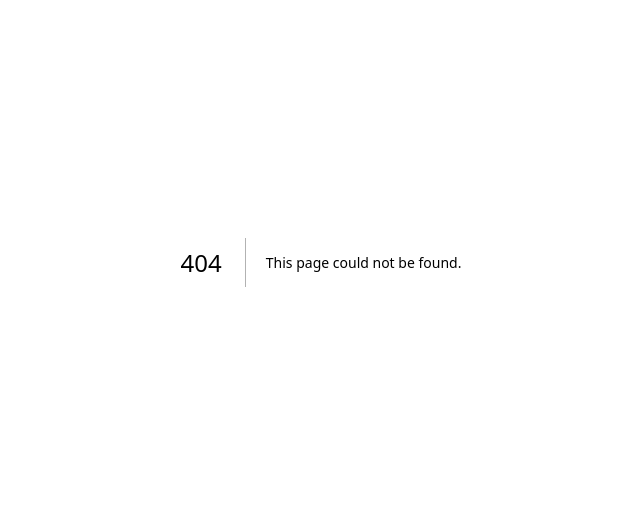
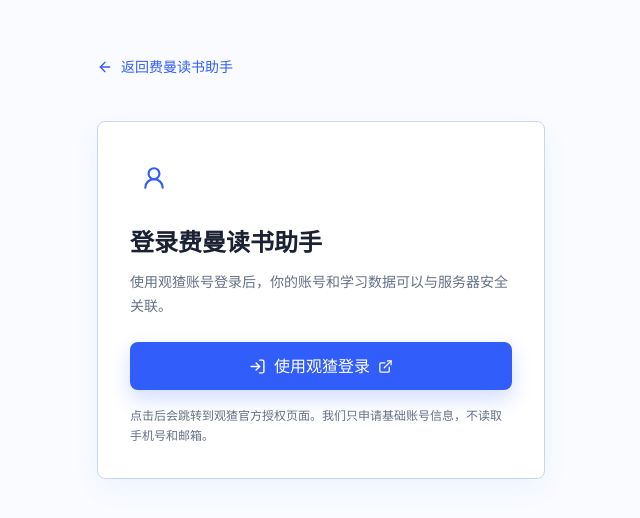
Before and after one commit to HachikoJ/Feynman-Reader, a Next.js app: page /login in a window 1280 px wide. Before the commit this address had no page. Shown: the part 138-656 px from the top of the page, without its empty margins (319-959 px from the left). Built offline with nearby package versions, Linux system fonts and the light colour scheme; no server answers.

Commit message:
feat: add Watcha login page and account entry

```diff
--- a/src/app/account/page.tsx
+++ b/src/app/account/page.tsx
@@ -2,8 +2,8 @@
 
 import { useEffect, useState } from 'react'
 import Link from 'next/link'
-import { ArrowLeft, Check, EyeOff, ExternalLink, RefreshCw, ShieldCheck, Trash2 } from 'lucide-react'
-import { deleteApiKey, getAccount, getApiKeyStatus, saveApiKey, type AccountUser } from '@/lib/accountClient'
+import { ArrowLeft, Check, EyeOff, ExternalLink, LogOut, RefreshCw, ShieldCheck, Trash2 } from 'lucide-react'
+import { deleteApiKey, getAccount, getApiKeyStatus, logout, saveApiKey, type AccountUser } from '@/lib/accountClient'
 
 export default function AccountPage() {
   const [user, setUser] = useState<AccountUser | null>(null)
@@ -36,13 +36,20 @@
     finally { setBusy(false) }
   }
 
+  const handleLogout = async () => {
+    if (busy) return
+    setBusy(true); setError(null); setMessage(null)
+    try { await logout(); window.location.href = '/login' }
+    catch (reason) { setError(reason instanceof Error ? reason.message : '退出登录失败。'); setBusy(false) }
+  }
+
   return <main className="mx-auto min-h-screen max-w-2xl bg-[var(--bg-primary)] px-4 py-8">
     <Link href="/" className="mb-6 inline-flex min-h-11 items-center gap-2 text-sm text-[var(--accent)]"><ArrowLeft size={16} aria-hidden="true" />返回费曼读书助手</Link>
     <h1 className="text-2xl font-bold">账号与安全</h1>
     <section className="card mt-6 p-5">
       <h2 className="flex items-center gap-2 text-lg font-semibold"><ShieldCheck size={19} aria-hidden="true" />登录方式</h2>
       <p className="mt-3 text-sm text-[var(--text-secondary)]">{user ? `当前账号：${user.email || user.phone || '观猹账号已连接'}` : '尚未读取到登录账号。'}</p>
-      {user ? <p className="mt-2 text-xs leading-5 text-[var(--text-secondary)]">当前使用观猹账号登录。</p> : <a href="/api/auth/tokendance/start" className="btn-primary mt-4 inline-flex min-h-11 items-center gap-2">使用观猹登录 <ExternalLink size={16} aria-hidden="true" /></a>}
+      {user ? <><p className="mt-2 text-xs leading-5 text-[var(--text-secondary)]">当前使用观猹账号登录。</p><button type="button" onClick={() => void handleLogout()} disabled={busy} className="btn-secondary mt-4 inline-flex min-h-11 items-center gap-2"><LogOut size={16} aria-hidden="true" />退出登录</button></> : <a href="/login" className="btn-primary mt-4 inline-flex min-h-11 items-center gap-2">前往登录 <ExternalLink size={16} aria-hidden="true" /></a>}
     </section>
     <section className="card mt-4 p-5">
       <h2 className="text-lg font-semibold">TokenDance API Key</h2>
--- /dev/null
+++ b/src/app/api/auth/logout/route.ts
@@ -0,0 +1,20 @@
+import { NextResponse } from 'next/server'
+import { sessionCookieName } from '@/lib/server/auth'
+import { getPersistence } from '@/lib/server/persistence'
+
+export const runtime = 'nodejs'
+
+export async function POST(request: Request): Promise<NextResponse> {
+  const cookieHeader = request.headers.get('cookie') || ''
+  const part = cookieHeader.split(';').map(value => value.trim()).find(value => value.startsWith(`${sessionCookieName()}=`))
+  const response = new NextResponse(null, { status: 204 })
+  response.headers.append('Set-Cookie', `${sessionCookieName()}=; Path=/; HttpOnly; Secure; SameSite=Lax; Max-Age=0`)
+  if (!part) return response
+
+  try {
+    await getPersistence().deleteSession(decodeURIComponent(part.slice(sessionCookieName().length + 1)))
+  } catch {
+    // Clearing the browser cookie still logs the user out locally if the database is unavailable.
+  }
+  return response
+}
--- /dev/null
+++ b/src/app/login/page.tsx
@@ -0,0 +1,57 @@
+'use client'
+
+import { useEffect, useState } from 'react'
+import Link from 'next/link'
+import { ArrowLeft, ExternalLink, LogIn, RefreshCw, ShieldCheck, UserRound } from 'lucide-react'
+import { getAccount, type AccountUser } from '@/lib/accountClient'
+
+export default function LoginPage() {
+  const [user, setUser] = useState<AccountUser | null>(null)
+  const [checking, setChecking] = useState(true)
+
+  useEffect(() => {
+    void getAccount().then(state => setUser(state.user)).finally(() => setChecking(false))
+  }, [])
+
+  return (
+    <main className="flex min-h-screen items-center justify-center bg-[var(--bg-primary)] px-4 py-8">
+      <section className="w-full max-w-md">
+        <Link href="/" className="mb-8 inline-flex min-h-11 items-center gap-2 text-sm text-[var(--accent)]">
+          <ArrowLeft size={16} aria-hidden="true" />
+          返回费曼读书助手
+        </Link>
+        <div className="card p-6 sm:p-8">
+          <div className="mb-6 flex h-12 w-12 items-center justify-center rounded-xl bg-[var(--accent)]/10 text-[var(--accent)]">
+            <UserRound size={26} aria-hidden="true" />
+          </div>
+          <h1 className="text-2xl font-bold">登录费曼读书助手</h1>
+          <p className="mt-3 text-sm leading-6 text-[var(--text-secondary)]">
+            使用观猹账号登录后，你的账号和学习数据可以与服务器安全关联。
+          </p>
+          {checking ? (
+            <div className="mt-6 flex min-h-11 items-center justify-center text-sm text-[var(--text-secondary)]" role="status">
+              <RefreshCw size={16} className="mr-2 animate-spin" aria-hidden="true" />正在检查登录状态
+            </div>
+          ) : user ? (
+            <div className="mt-6 rounded-lg border border-emerald-500/30 bg-emerald-500/10 p-4" role="status">
+              <p className="font-medium">你已经登录</p>
+              <p className="mt-1 text-sm text-[var(--text-secondary)]">当前使用观猹账号。</p>
+              <Link href="/account" className="btn-primary mt-4 inline-flex min-h-11 items-center gap-2">
+                <ShieldCheck size={16} aria-hidden="true" />打开账号中心
+              </Link>
+            </div>
+          ) : (
+            <>
+              <a href="/api/auth/tokendance/start/" className="btn-primary mt-6 inline-flex min-h-12 w-full items-center justify-center gap-2">
+                <LogIn size={17} aria-hidden="true" />使用观猹登录<ExternalLink size={15} aria-hidden="true" />
+              </a>
+              <p className="mt-4 text-xs leading-5 text-[var(--text-secondary)]">
+                点击后会跳转到观猹官方授权页面。我们只申请基础账号信息，不读取手机号和邮箱。
+              </p>
+            </>
+          )}
+        </div>
+      </section>
+    </main>
+  )
+}
--- a/src/app/reader/ReaderWorkspace.tsx
+++ b/src/app/reader/ReaderWorkspace.tsx
@@ -2,7 +2,7 @@
 
 import { useState, useEffect } from 'react'
 import Image from 'next/image'
-import { AlertTriangle, CircleHelp, ExternalLink, RefreshCw } from 'lucide-react'
+import { AlertTriangle, CircleHelp, ExternalLink, RefreshCw, UserRound } from 'lucide-react'
 import { logger } from '@/lib/logger'
 import {
   AppSettings,
@@ -358,6 +358,15 @@
                   <ExternalLink size={15} aria-hidden="true" />
                   {lang === 'zh' ? '官网' : 'Website'}
                 </a>
+                <a
+                  href="/login"
+                  className="inline-flex min-h-11 shrink-0 items-center gap-1.5 rounded-[10px] px-2 text-sm text-[var(--text-secondary)] transition-colors hover:bg-[var(--bg-secondary)] hover:text-[var(--text-primary)] sm:px-3"
+                  aria-label={lang === 'zh' ? '登录或打开账号中心' : 'Log in or open account center'}
+                  title={lang === 'zh' ? '登录/账号' : 'Login / Account'}
+                >
+                  <UserRound size={15} aria-hidden="true" />
+                  {lang === 'zh' ? '登录' : 'Log in'}
+                </a>
                 <button
                   onClick={() => {
                     setView('bookshelf')
--- a/src/lib/accountClient.ts
+++ b/src/lib/accountClient.ts
@@ -27,6 +27,11 @@
   return { user: null, configured: response.status !== 503 }
 }
 
+export async function logout(): Promise<void> {
+  const response = await fetch('/api/auth/logout', { method: 'POST', credentials: 'include' })
+  if (!response.ok && response.status !== 204) throw new Error('退出登录失败。')
+}
+
 export async function getApiKeyStatus(): Promise<{ configured: boolean; masked: string }> {
   const response = await fetch('/api/account/api-key', { credentials: 'include', cache: 'no-store' })
   if (!response.ok) throw new Error((await response.json().catch(() => null) as { error?: string } | null)?.error || '无法读取 API Key 状态。')
```
